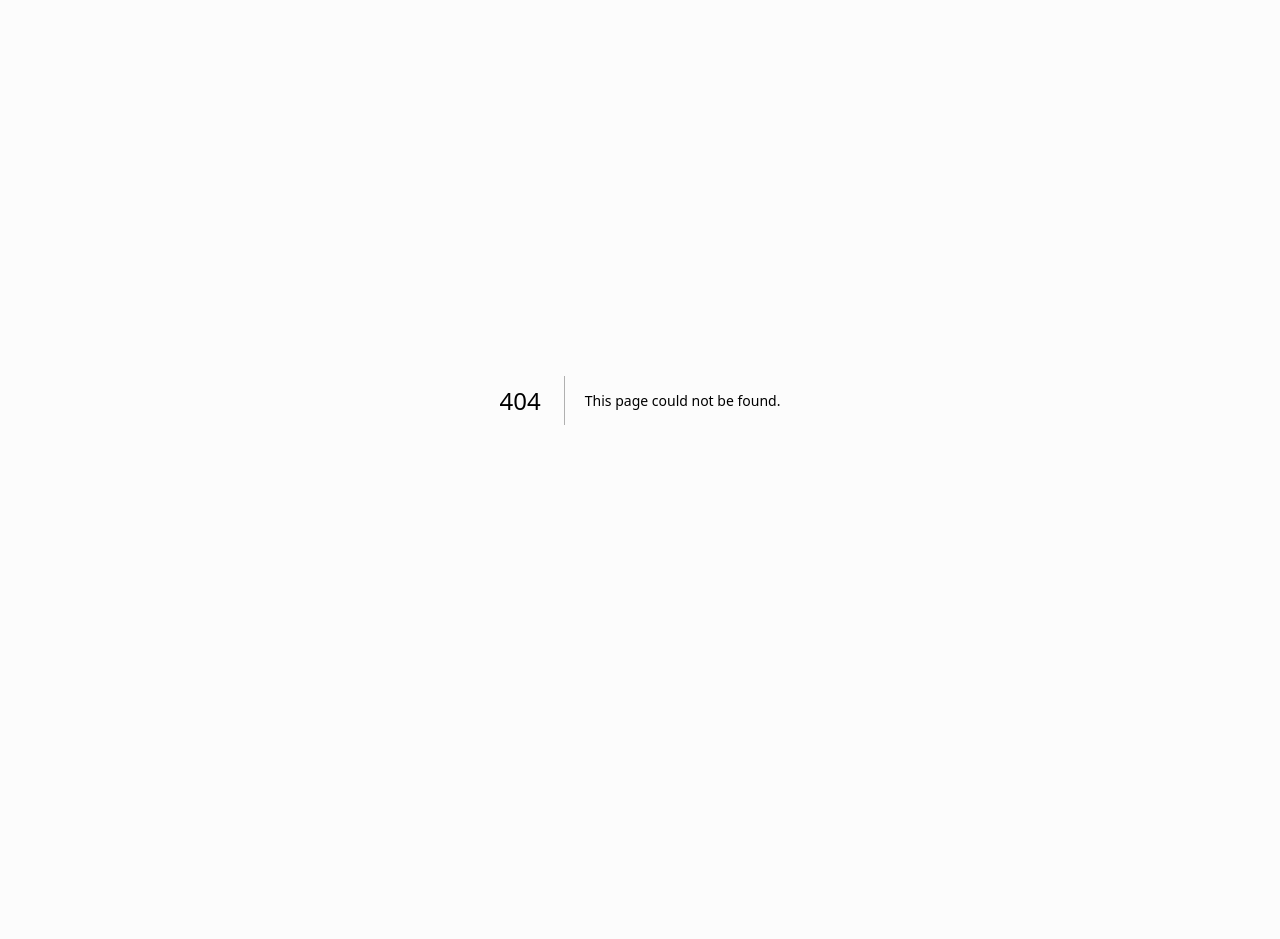
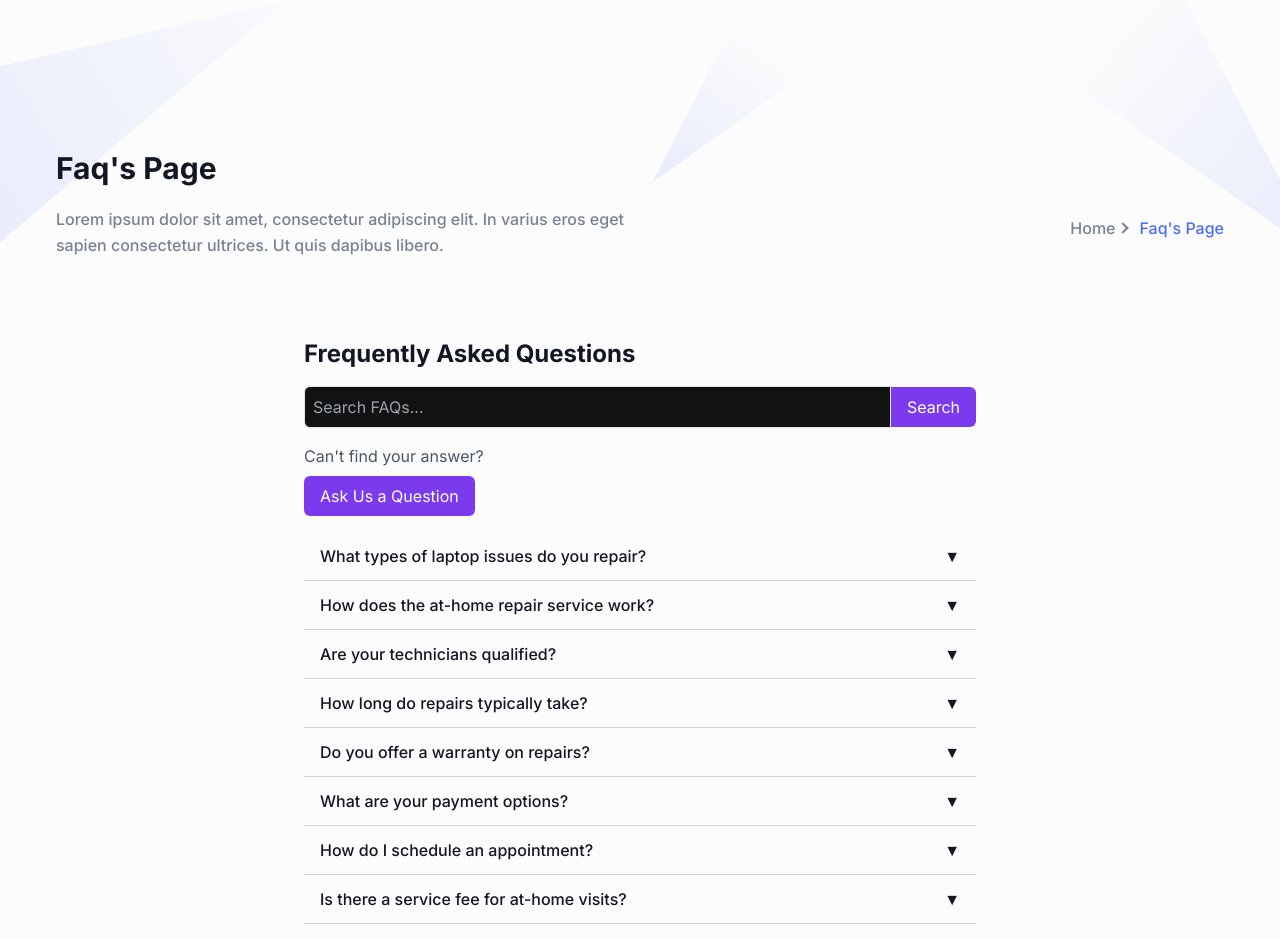
Before and after one commit to VishnuAmit/LapProFix, a Next.js app: page /faq in a window 1280 px wide. Before the commit this address had no page. Shown: the top 939 px of the page. Before the commit the page ends 800 px from the top, so only its background shows below. Built offline with nearby package versions, Linux system fonts and the light colour scheme.

Commit message:
faqs Page added

```diff
--- /dev/null
+++ b/app/faq/page.tsx
@@ -0,0 +1,102 @@
+"use client"
+import Accordion from "@/components/Faq/Accordion";
+import { useState } from "react";
+import Breadcrumb from "@/components/Common/Breadcrumb";
+import Modal from "@/components/Faq/Modal";
+
+const FAQPage: React.FC = () => {
+  const [searchTerm, setSearchTerm] = useState("");
+  const [isModalOpen, setIsModalOpen] = useState(false);
+
+  const faqItems = [
+    {
+      question: 'What types of laptop issues do you repair?',
+      answer: 'We handle a wide range of laptop issues, including hardware malfunctions, software problems, screen replacements, battery issues, and more. If you\'re experiencing any problems, just ask!'
+    },
+    {
+      question: 'How does the at-home repair service work?',
+      answer: 'Our skilled technicians will come to your location at a scheduled time that works for you. After diagnosing the issue, they will perform the necessary repairs on-site or take your laptop for repairs if needed.'
+    },
+    {
+      question: 'Are your technicians qualified?',
+      answer: 'Yes, all our technicians are highly trained and experienced in laptop repairs. They are equipped with the necessary tools and knowledge to address a variety of laptop issues.'
+    },
+    {
+      question: 'How long do repairs typically take?',
+      answer: 'The time required for repairs can vary based on the issue. Minor repairs may be completed within an hour, while more complex problems may take longer. Our technician will provide an estimated time after diagnosing the issue.'
+    },
+    {
+      question: 'Do you offer a warranty on repairs?',
+      answer: 'Yes, we offer a warranty on all our repairs. If you experience any issues related to the repair within the warranty period, we will fix it at no additional cost.'
+    },
+    {
+      question: 'What are your payment options?',
+      answer: 'We accept various payment methods, including credit/debit cards, cash, and online payment options. Payment details will be discussed before the service is provided.'
+    },
+    {
+      question: 'How do I schedule an appointment?',
+      answer: 'You can schedule an appointment through our website, or by contacting us directly via phone or email. We will work with you to find a convenient time.'
+    },
+    {
+      question: 'Is there a service fee for at-home visits?',
+      answer: 'We may charge a nominal service fee for at-home visits, depending on your location and the nature of the repair. This fee will be communicated during the scheduling process.'
+    },
+    {
+      question: 'Can you fix laptops of any brand?',
+      answer: 'Yes, our technicians are experienced in repairing laptops from various brands, including Dell, HP, Lenovo, Apple, and more.'
+    },
+    {
+      question: 'What should I do if my laptop is not turning on?',
+      answer: 'If your laptop won\'t turn on, try to check the power connection and ensure the battery is charged. If it still doesn\'t respond, contact us for assistance, and we will send a technician to diagnose the issue.'
+    }
+  ];
+
+  const handleSearch = () => {
+    console.log("Searching for:", searchTerm);
+  };
+
+  return (
+    <div>
+        <Breadcrumb
+        pageName="Faq's Page"
+        description="Lorem ipsum dolor sit amet, consectetur adipiscing elit. In varius eros eget sapien consectetur ultrices. Ut quis dapibus libero."
+      />
+    <div className="max-w-2xl mx-auto mt-8 text-black pb-10">
+
+      <h1 className="text-2xl font-bold mb-4">Frequently Asked Questions</h1>
+
+      <div className="mb-4 flex items-center">
+        <input
+          type="text"
+          placeholder="Search FAQs..."
+          value={searchTerm}
+          onChange={(e) => setSearchTerm(e.target.value)}
+          className="border rounded-l-md p-2 flex-grow"
+        />
+        <button
+          onClick={handleSearch}
+          className="bg-violet-600 text-white rounded-r-md px-4 py-2"
+        >
+          Search
+        </button>
+      </div>
+
+      <div className="mb-4">
+        <p className="text-gray-600 mb-2">Can't find your answer?</p>
+        <button
+          onClick={() => setIsModalOpen(true)}
+          className="bg-violet-600 text-white rounded-md px-4 py-2"
+        >
+          Ask Us a Question
+        </button>
+      </div>
+
+      <Accordion items={faqItems} />
+
+      <Modal isOpen={isModalOpen} onClose={() => setIsModalOpen(false)} />
+    </div>
+    </div>
+  );
+};
+
+export default FAQPage;
--- /dev/null
+++ b/components/Faq/Accordion.tsx
@@ -0,0 +1,42 @@
+
+import { useState } from 'react';
+
+interface AccordionItem {
+  question: string;
+  answer: string;
+}
+
+interface AccordionProps {
+  items: AccordionItem[];
+}
+
+const Accordion: React.FC<AccordionProps> = ({ items }) => {
+  const [openIndex, setOpenIndex] = useState<number | null>(null);
+
+  const toggleAccordion = (index: number) => {
+    setOpenIndex(openIndex === index ? null : index);
+  };
+
+  return (
+    <div className="accordion text-black">
+      {items.map((item, index) => (
+        <div key={index} className="accordion-item">
+          <div
+            className="accordion-header cursor-pointer flex justify-between items-center py-3 px-4 border-b border-gray-300"
+            onClick={() => toggleAccordion(index)}
+          >
+            <h2 className="font-medium">{item.question}</h2>
+            <span>{openIndex === index ? '▲' : '▼'}</span>
+          </div>
+          {openIndex === index && (
+            <div className="accordion-body py-3 px-4">
+              {item.answer}
+            </div>
+          )}
+        </div>
+      ))}
+    </div>
+  );
+};
+
+export default Accordion;
--- /dev/null
+++ b/components/Faq/Modal.tsx
@@ -0,0 +1,42 @@
+import { FC } from "react";
+
+interface ModalProps {
+  isOpen: boolean;
+  onClose: () => void;
+}
+
+const Modal: FC<ModalProps> = ({ isOpen, onClose }) => {
+  if (!isOpen) return null;
+
+  const handleOverlayClick = (e: React.MouseEvent<HTMLDivElement>) => {
+
+    if (e.currentTarget === e.target) {
+      onClose();
+    }
+  };
+
+  return (
+    <div
+      className="fixed inset-0 bg-black bg-opacity-50 flex justify-center items-center z-50"
+      onClick={handleOverlayClick}
+    >
+      <div className="bg-white p-6 rounded-lg shadow-lg max-w-md w-full">
+        <h2 className="text-xl font-bold mb-4">Ask Your Question</h2>
+        <textarea
+          placeholder="Type your question here..."
+          className="border rounded-md w-full h-24 p-2 mb-4 text-white"
+        />
+        <div className="flex justify-end">
+          <button
+            onClick={onClose}
+            className="bg-violet-600 text-white rounded-md px-4 py-2"
+          >
+            Submit
+          </button>
+        </div>
+      </div>
+    </div>
+  );
+};
+
+export default Modal;
--- a/components/Header/menuData.tsx
+++ b/components/Header/menuData.tsx
@@ -27,6 +27,12 @@ const menuData: Menu[] = [
   },
   {
     id: 4,
+    title: "Faq's",
+    path: "/faq",
+    newTab: false,
+  },
+  {
+    id: 5,
     title: "Pages",
     newTab: false,
     submenu: [
```
